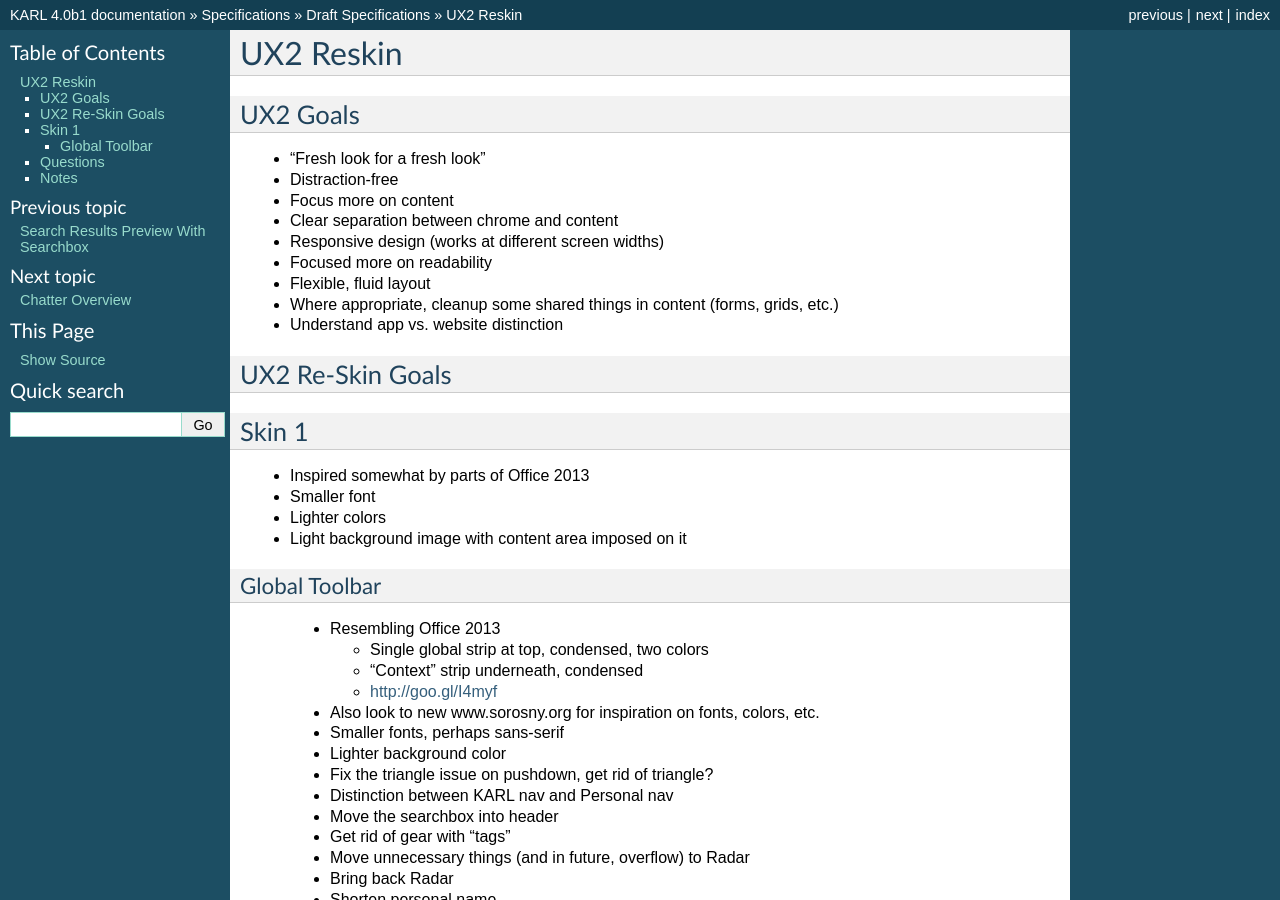
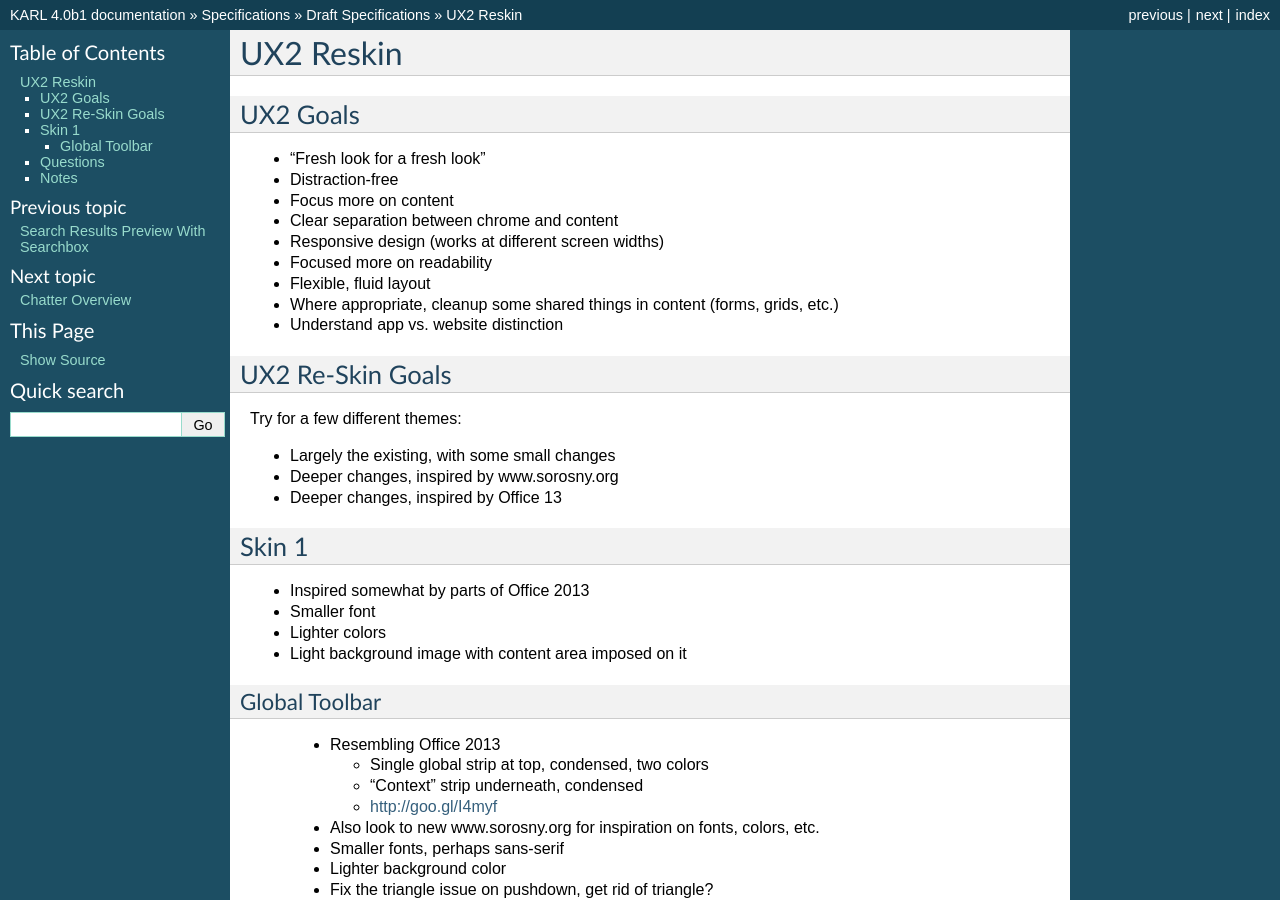
Before and after one commit to karlproject/karldocs, a Sphinx documentation site: the page built from docs/specs/drafts/ux2-reskin.rst, in a window 1280 px wide and 900 px high. Built offline with Sphinx 7.4.7, drawn with Linux system fonts in a browser that asks for light colours.

Commit message:
Get started on some re-skinning ideas.

```diff
--- a/docs/specs/drafts/ux2-reskin.rst
+++ b/docs/specs/drafts/ux2-reskin.rst
@@ -26,6 +26,14 @@ UX2 Goals
 
 UX2 Re-Skin Goals
 =================
+
+Try for a few different themes:
+
+- Largely the existing, with some small changes
+
+- Deeper changes, inspired by www.sorosny.org
+
+- Deeper changes, inspired by Office 13
 
 
 Skin 1
```
